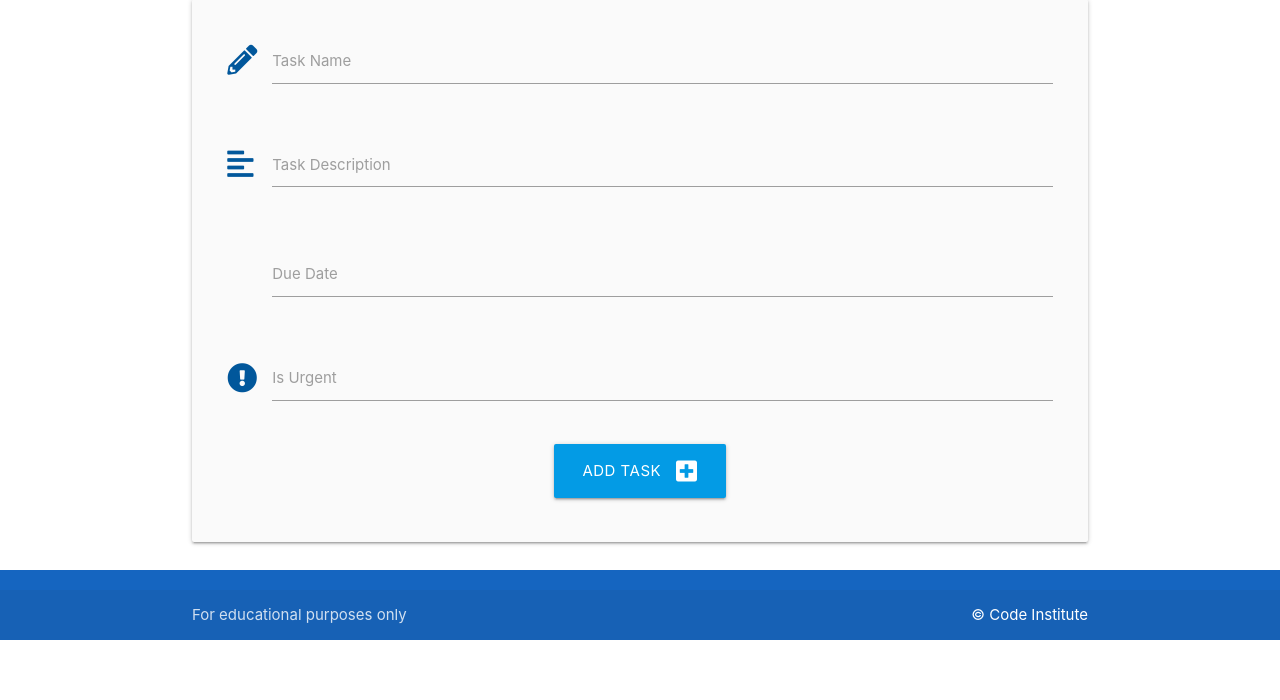
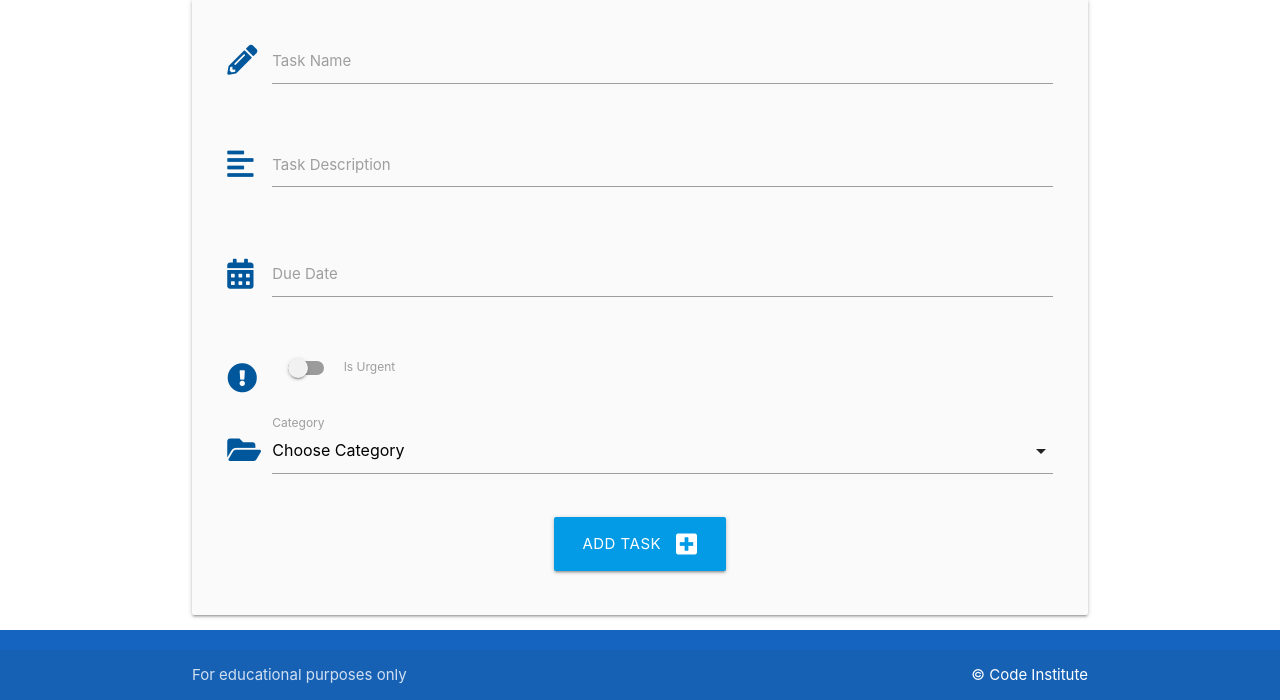
Before and after one commit to dinakidane/task-manager2, a Flask app: page /add_task in a window 1280 px wide. Shown: the part 160-860 px from the top of the page. Before the commit the page ends 800 px from the top, so only its background shows below. Run offline with Flask 2, Linux system fonts and the light colour scheme; data that the repository does not hold is empty.

Commit message:
adding task

```diff
--- a/taskmanager/static/js/script.js
+++ b/taskmanager/static/js/script.js
@@ -1,12 +1,16 @@
-document.addEventListener('DOMContentLoaded', function() {
-    //sidenav intitialisation
-    var sidenav = document.querySelectorAll('.sidenav');
-    M.Sidenav.init(sidenav);
+document.addEventListener("DOMContentLoaded", function() {
+  // sidenav initialization
+  let sidenav = document.querySelectorAll(".sidenav");
+  M.Sidenav.init(sidenav);
+
+  // datepicker initialization
+  let datepicker = document.querySelectorAll(".datepicker");
+  M.Datepicker.init(datepicker, {
+      format: "dd mmmm, yyyy",
+      i18n: {done: "Select"}
   });
 
-  //datepicker initialisation
-    let datepicker = document.querySelectorAll('.datepicker');
-    M.Datepicker.init(datepicker, {
-      format: "dd, mmmm, yyyy",
-      i18n: {done: "Select"}
-    })
+  // select initialization
+  let selects = document.querySelectorAll("select");
+  M.FormSelect.init(selects);
+});
--- a/taskmanager/templates/add_task.html
+++ b/taskmanager/templates/add_task.html
@@ -13,37 +13,49 @@
                 <label for="task_name">Task Name</label>
             </div>
         </div>
-
         <!-- task description -->
         <div class="row">
             <div class="input-field col s12">
                 <i class="fas fa-align-left prefix light-blue-text text-darken-4"></i>
-                <textarea id="task_description" name="task_description" minlength="5" maxlength="200" type="text"
-                    class="materialize-textarea validate" required></textarea>
+                <textarea id="task_description" name="task_description" minlength="5" maxlength="200"
+                    type="text" class="materialize-textarea validate" required></textarea>
                 <label for="task_description">Task Description</label>
             </div>
         </div>
-
         <!-- due date -->
         <div class="row">
             <div class="input-field col s12">
-                <i class="fas fa-calender-alt prefix light-blue-text text-darken-4"></i>
+                <i class="fas fa-calendar-alt prefix light-blue-text text-darken-4"></i>
                 <input id="due_date" name="due_date" type="text" class="datepicker validate" required>
                 <label for="due_date">Due Date</label>
             </div>
         </div>
-
-        <!-- is_urgent -->
+        <!-- is urgent -->
         <div class="row">
             <div class="input-field col s12">
-                <i class="fas fa-exclamation-circle prefix light-blue-text text-darken-4"></i>
-                <input id="is_urgent" name="is_urgent" type="text">
-                <label for="is_urgent">Is Urgent</label>
+                <div class="switch">
+                    <i class="fas fa-exclamation-circle prefix light-blue-text text-darken-4"></i>
+                    <label for="is_urgent">
+                        <input id="is_urgent" name="is_urgent" type="checkbox">
+                        <span class="lever"></span>
+                        Is Urgent
+                    </label>
+                </div>
             </div>
         </div>
-
-        <!-- category_id -->
-
+        <!-- category id -->
+        <div class="row">
+            <div class="input-field col s12">
+                <i class="fas fa-folder-open prefix light-blue-text text-darken-4"></i>
+                <select id="category_id" name="category_id" class="validate" required>
+                    <option value="" disabled selected>Choose Category</option>
+                    {% for category in categories %}
+                        <option value="{{ category.id }}">{{ category.category_name }}</option>
+                    {% endfor %}
+                </select>
+                <label for="category_id">Category</label>
+            </div>
+        </div>
         <!-- submit button -->
         <div class="row">
             <div class="col s12 center-align">
--- a/taskmanager/templates/base.html
+++ b/taskmanager/templates/base.html
@@ -1,22 +1,26 @@
 <!DOCTYPE html>
 <html lang="en">
 <head>
+
     <meta charset="UTF-8">
+    <meta http-equiv="X-UA-Compatible" content="IE=edge">
     <meta name="viewport" content="width=device-width, initial-scale=1.0">
     <link rel="stylesheet" href="https://cdnjs.cloudflare.com/ajax/libs/font-awesome/5.15.3/css/all.min.css"
         integrity="sha512-iBBXm8fW90+nuLcSKlbmrPcLa0OT92xO1BIsZ+ywDWZCvqsWgccV3gFoRBv0z+8dLJgyAHIhR35VZc2oM/gI1w=="
-        crossorigin="anonymous" referrerpolicy="no-referrer" />
-    <link rel="stylesheet" href="https://cdnjs.cloudflare.com/ajax/libs/materialize/1.0.0/css/materialize.min.css" type="text/css">
-    <link rel="stylesheet" href="{{ url_for('static', filename = 'css/style.css') }}">
+        crossorigin="anonymous" referrerpolicy="no-referrer">
+    <link rel="stylesheet" href="https://cdnjs.cloudflare.com/ajax/libs/materialize/1.0.0/css/materialize.min.css"
+        type="text/css">
+    <link rel="stylesheet" href="{{ url_for('static', filename='css/style.css') }}" type="text/css">
     <title>Task Manager</title>
 </head>
+
 <body>
 
-    </header>
-    <!-- top navbar -->
+    <header>
+        <!-- top navbar -->
         <nav class="light-blue darken-1">
             <div class="nav-wrapper">
-            <a href="{{ url_for('home') }}" class="brand-logo">Task Manager</a> <!-- logo loads home page when clicked -->
+            <a href="{{ url_for('home') }}" class="brand-logo">Task Manager</a>
             <a href="#" data-target="mobile-demo" class="sidenav-trigger"><i class="fas fa-bars"></i></a>
             <ul class="right hide-on-med-and-down">
                 <li><a href="{{ url_for('home') }}">Home</a></li>
@@ -26,7 +30,7 @@
             </div>
         </nav>
 
-        <!-- navbar at the bottom of the page -->
+        <!-- mobile sidenav -->
         <ul class="sidenav" id="mobile-demo">
             <li><a href="{{ url_for('home') }}">Home</a></li>
             <li><a href="{{ url_for('add_task') }}">New Task</a></li>
@@ -48,10 +52,8 @@
         </div>
     </footer>
 
-
     <script src="https://cdnjs.cloudflare.com/ajax/libs/materialize/1.0.0/js/materialize.min.js"></script>
-    <script src="{{ url_for('static', filename = 'js/style.js') }}"></script>
-
+    <script src="{{ url_for('static', filename='js/script.js') }}"></script>
 
 </body>
 </html>
--- a/taskmanager/templates/edit_category.html
+++ b/taskmanager/templates/edit_category.html
@@ -9,7 +9,7 @@
         <div class="row">
             <div class="input-field col s12">
                 <i class="fas fa-folder-open prefix light-blue-text text-darken-4"></i>
-                <input id="category_name" name="category_name" value ="{{ category.category_name }}" minlength="3" maxlength="25" type="text" class="validate" required>
+                <input id="category_name" name="category_name" value="{{ category.category_name }}" minlength="3" maxlength="25" type="text" class="validate" required>
                 <label for="category_name">Category Name</label>
             </div>
         </div>
```
Also changed, not shown: taskmanager/routes.py (+5 -5 lines).
